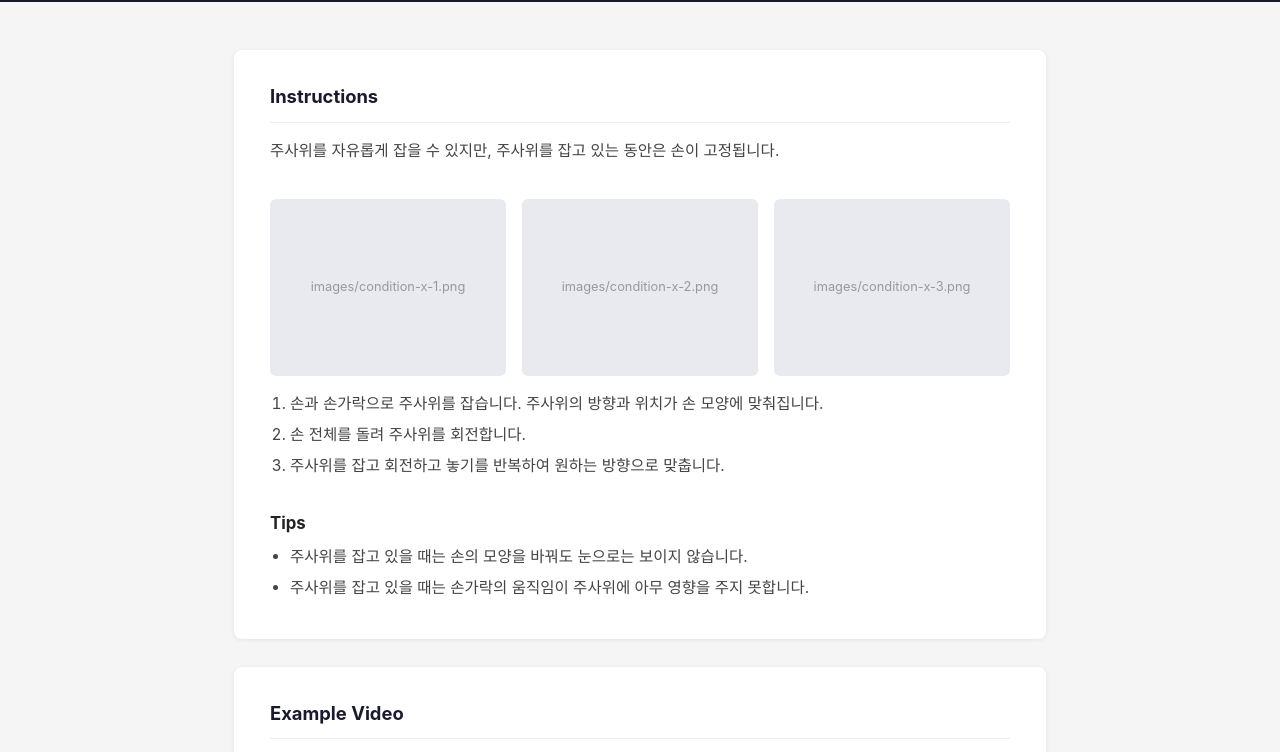
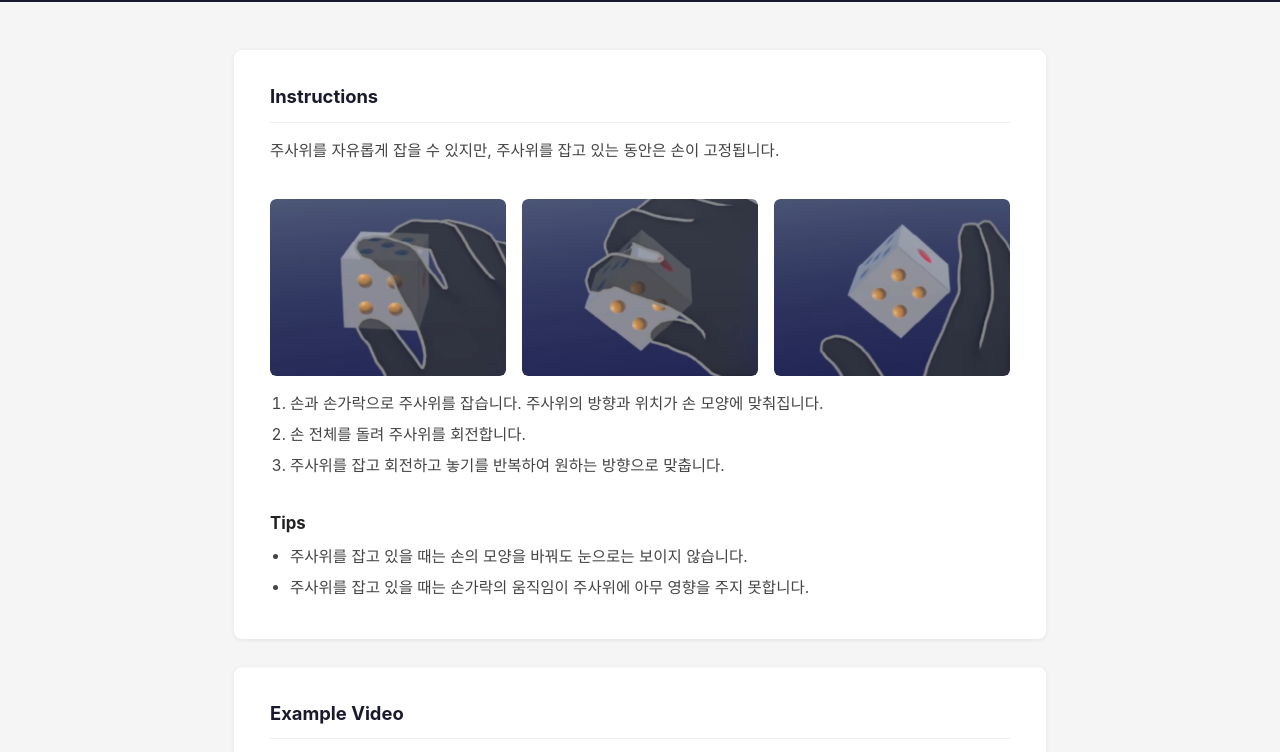
Before and after one commit to ohseo/geoctrl_instructions, a plain HTML site: page condition-x.html in a window 1280 px wide. Shown: the part 71-823 px from the top of the page. Drawn offline with Linux system fonts and the light colour scheme; grey boxes are pictures that could not be loaded.

Commit message:
condition x images.

```diff
--- a/condition-x.html
+++ b/condition-x.html
@@ -24,17 +24,17 @@
       <div class="image-gallery">
         <!-- Replace src with your local image paths, e.g. images/condition-o-1.png -->
         <div class="image-placeholder">
-          <img src="images/condition-x-1.png" alt="Image 1"
+          <img src="images/X_1.png" alt="Image 1"
                onerror="this.style.display='none'; this.nextElementSibling.style.display='block';" />
           <span class="label" style="display:none;">images/condition-x-1.png</span>
         </div>
         <div class="image-placeholder">
-          <img src="images/condition-x-2.png" alt="Image 2"
+          <img src="images/X_2.png" alt="Image 2"
                onerror="this.style.display='none'; this.nextElementSibling.style.display='block';" />
           <span class="label" style="display:none;">images/condition-x-2.png</span>
         </div>
         <div class="image-placeholder">
-          <img src="images/condition-x-3.png" alt="Image 3"
+          <img src="images/X_3.png" alt="Image 3"
                onerror="this.style.display='none'; this.nextElementSibling.style.display='block';" />
           <span class="label" style="display:none;">images/condition-x-3.png</span>
         </div>
```
Also changed, not shown: index.html (+1 -1 lines), images/X_1.png (added), images/X_2.png (added), images/X_3.png (added).
